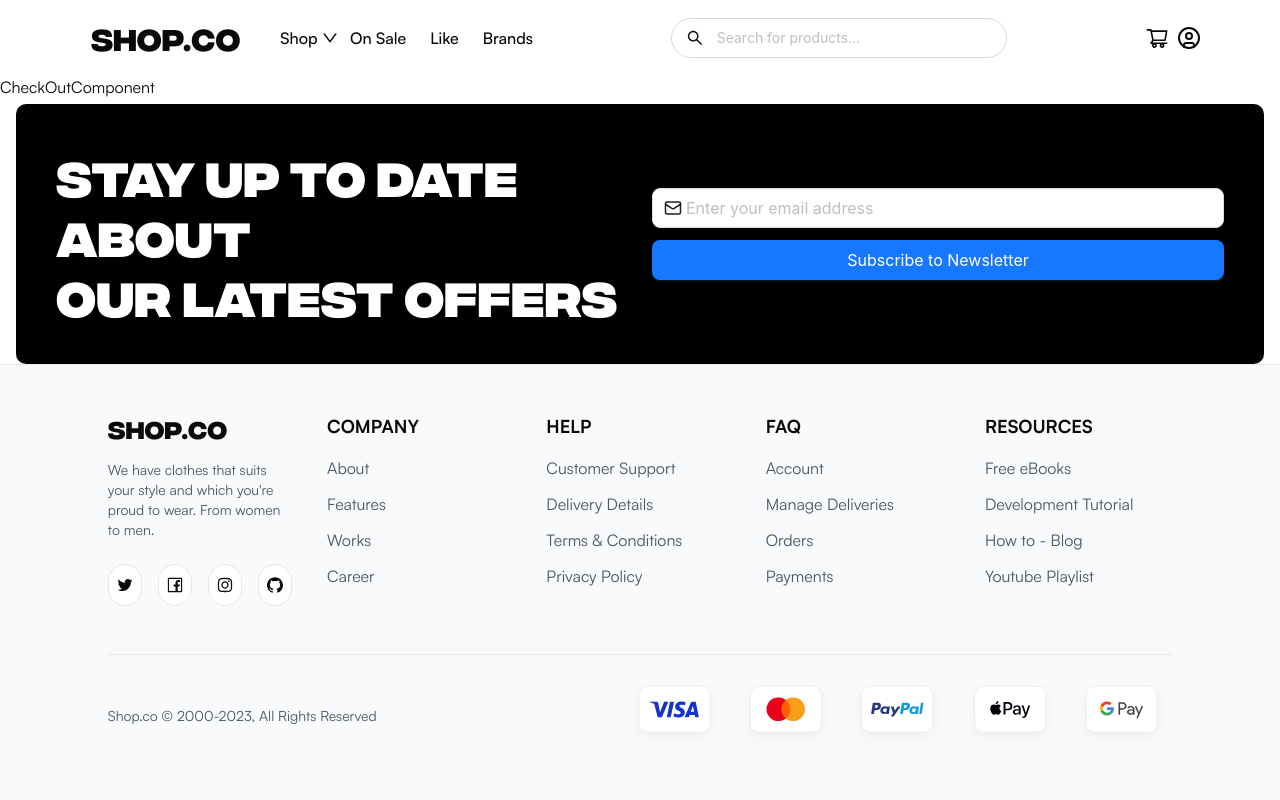
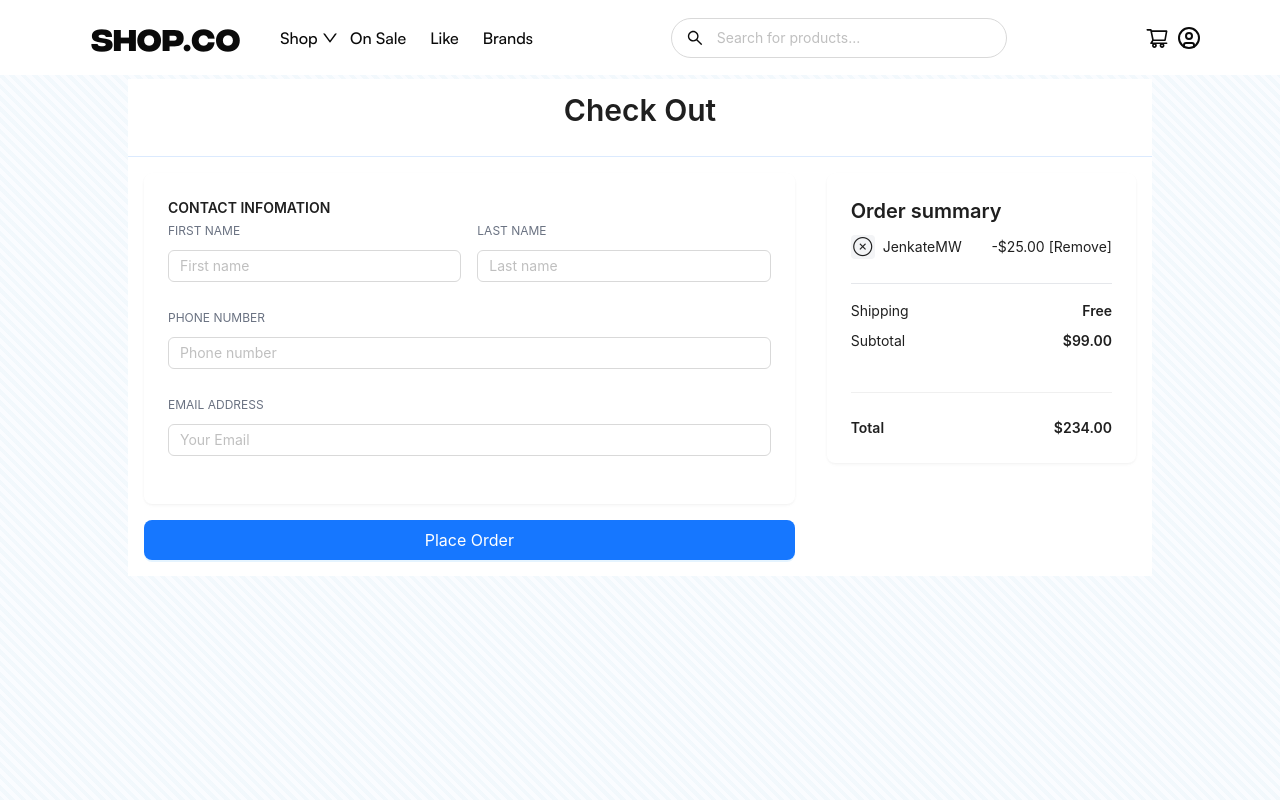
Before and after one commit to Abzakirov/ExamAbzakirov, a Next.js app: page /checkout in a window 1280 px wide. Shown: the top 800 px of the page. Built offline with nearby package versions, Linux system fonts and the light colour scheme.

Commit message:
check out design check

```diff
--- a/components/checkoutComponent/CheckOutComponent.tsx
+++ b/components/checkoutComponent/CheckOutComponent.tsx
@@ -1,9 +1,161 @@
-import React from 'react'
+import React from "react";
+import {
+  Form,
+  Input,
+  Button,
+  Row,
+  Col,
+  Card,
+  Typography,
+  Divider,
+  Space,
+} from "antd";
+import { DeleteOutlined } from "@ant-design/icons";
+
+const { Title, Text } = Typography;
 
 const CheckOutComponent = () => {
   return (
-    <div>CheckOutComponent</div>
-  )
-}
+    <div className="bg-blue-50/30 bg-[repeating-linear-gradient(45deg,transparent,transparent_4px,rgba(173,216,230,0.1)_4px,rgba(173,216,230,0.1)_8px)] p-1 min-h-screen">
+      <div className="bg-white mx-auto max-w-5xl">
+        <div className="border-b border-blue-100 py-3">
+          <Title level={2} className="text-center m-0">
+            Check Out
+          </Title>
+        </div>
 
-export default CheckOutComponent
+        <div className="p-4">
+          <Row gutter={[32, 24]}>
+            <Col xs={24} lg={16}>
+              <Card bordered={false} className="shadow-sm">
+                <div className="mb-6">
+                  <Text strong className="text-gray-600 uppercase text-sm">
+                    Contact Infomation
+                  </Text>
+
+                  <Form layout="vertical" className="mt-4">
+                    <Row gutter={16}>
+                      <Col xs={24} sm={12}>
+                        <Form.Item
+                          label={
+                            <span className="text-gray-500 text-xs uppercase">
+                              FIRST NAME
+                            </span>
+                          }
+                          className="mb-4"
+                        >
+                          <Input
+                            placeholder="First name"
+                            className="rounded py-1"
+                          />
+                        </Form.Item>
+                      </Col>
+                      <Col xs={24} sm={12}>
+                        <Form.Item
+                          label={
+                            <span className="text-gray-500 text-xs uppercase">
+                              LAST NAME
+                            </span>
+                          }
+                          className="mb-4"
+                        >
+                          <Input
+                            placeholder="Last name"
+                            className="rounded py-1"
+                          />
+                        </Form.Item>
+                      </Col>
+                    </Row>
+
+                    <Form.Item
+                      label={
+                        <span className="text-gray-500 text-xs uppercase">
+                          PHONE NUMBER
+                        </span>
+                      }
+                      className="mb-4"
+                    >
+                      <Input
+                        placeholder="Phone number"
+                        className="rounded py-1"
+                      />
+                    </Form.Item>
+
+                    <Form.Item
+                      label={
+                        <span className="text-gray-500 text-xs uppercase">
+                          EMAIL ADDRESS
+                        </span>
+                      }
+                      className="mb-4"
+                    >
+                      <Input
+                        placeholder="Your Email"
+                        className="rounded py-1"
+                      />
+                    </Form.Item>
+                  </Form>
+                </div>
+              </Card>
+
+              <Button
+                type="primary"
+                size="large"
+                block
+                className="bg-black hover:bg-black/80 mt-4 h-12"
+              >
+                Place Order
+              </Button>
+            </Col>
+
+            <Col xs={24} lg={8}>
+              <Card className="bg-white shadow-sm" bordered={false}>
+                <Title level={4} className="mb-4">
+                  Order summary
+                </Title>
+
+                <div className="flex items-center justify-between mb-6">
+                  <div className="flex items-center">
+                    <div className="flex items-center justify-center bg-gray-100 w-6 h-6 mr-2 rounded">
+                      ⊗
+                    </div>
+                    <Text>JenkateMW</Text>
+                  </div>
+                  <div>
+                    <Text className="text-green-500 mr-1">-$25.00</Text>
+                    <Text className="text-green-500">[Remove]</Text>
+                  </div>
+                </div>
+
+                <div className="border-t border-gray-200 pt-4 pb-2">
+                  <div className="flex justify-between mb-2">
+                    <Text>Shipping</Text>
+                    <Text strong>Free</Text>
+                  </div>
+
+                  <div className="flex justify-between mb-2">
+                    <Text>Subtotal</Text>
+                    <Text strong>$99.00</Text>
+                  </div>
+                </div>
+
+                <Divider className="my-2" />
+
+                <div className="flex justify-between">
+                  <Text strong className="text-lg">
+                    Total
+                  </Text>
+                  <Text strong className="text-lg">
+                    $234.00
+                  </Text>
+                </div>
+              </Card>
+            </Col>
+          </Row>
+        </div>
+      </div>
+    </div>
+  );
+};
+
+export default CheckOutComponent;
--- a/font/Font.ts
+++ b/font/Font.ts
@@ -64,7 +64,6 @@ export const satoshi = localFont({
       weight: "900",
       style: "normal"
     },
-    // Italic variants
     {
       path: "../public/fonts/Satoshi-LightItalic.woff2",
       weight: "300",
--- a/generics/Drawer/Drawers.tsx
+++ b/generics/Drawer/Drawers.tsx
@@ -16,10 +16,9 @@ const Drawers = ({ open, setOpen }: DrawerProps) => {
   };
   const router = useRouter();
 
-  // Handle navigation and close the drawer
   const handleNavigation = (path: string) => {
     router.push(path);
-    onClose(); // Close the drawer when navigating
+    onClose();
   };
 
   return (
--- a/store/productSlice/ProductSlice.tsx
+++ b/store/productSlice/ProductSlice.tsx
@@ -1,7 +1,6 @@
 import { showSuccessToast } from "@/generics/toast/Toast";
 import { createSlice, PayloadAction } from "@reduxjs/toolkit";
 
-// Types
 export interface ProductType {
   id: string;
   name: string;
```
